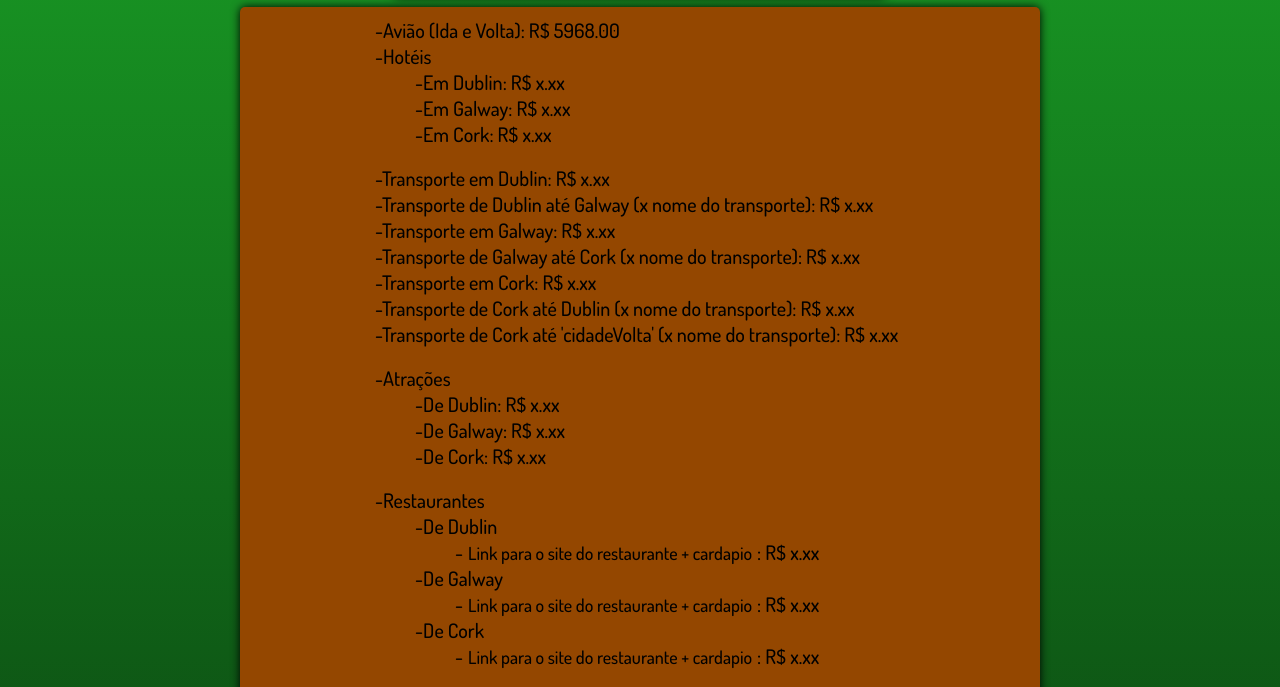
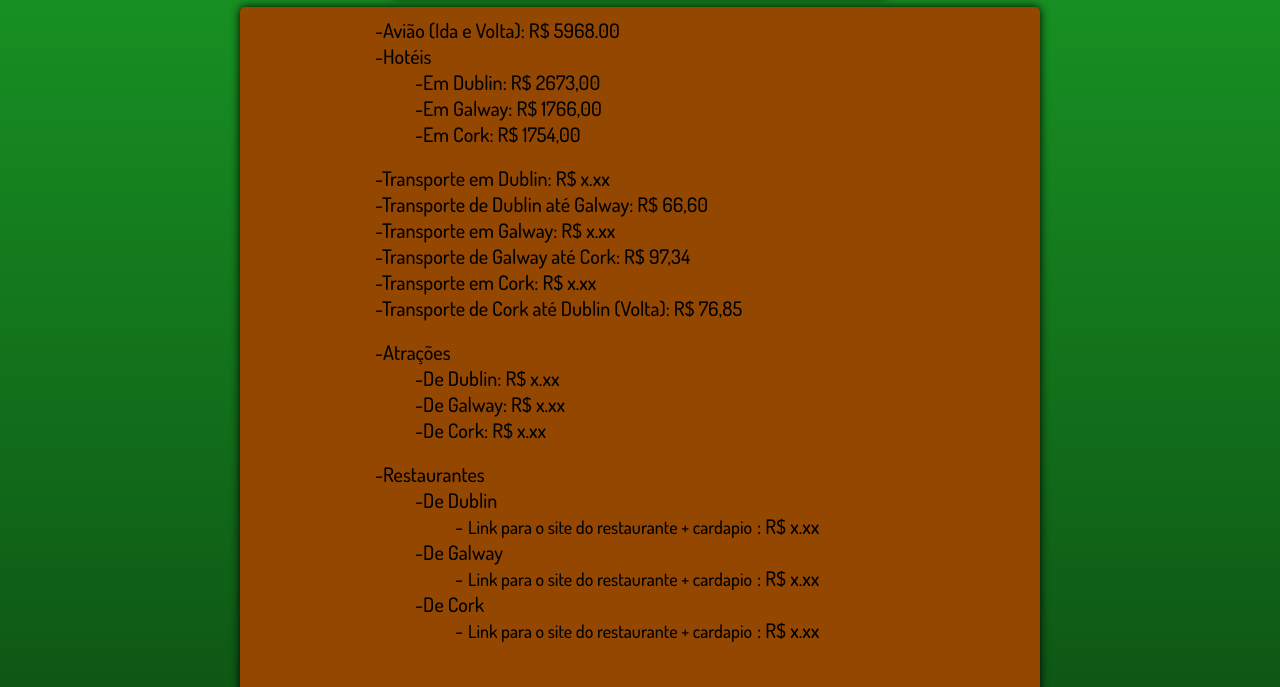
Before and after one commit to GuisoBiso67/Trabalho-de-Geografia, a plain HTML site: page pt-br/paginas/prices.html in a window 1280 px wide. Shown: the part 54-741 px from the top of the page. Drawn offline with Linux system fonts and the light colour scheme; a web font is replaced by a local one.

Commit message:
coloquei alguns valores na parte dos preços

```diff
--- a/pt-br/paginas/prices.html
+++ b/pt-br/paginas/prices.html
@@ -18,19 +18,18 @@
             <li id="init">Avião (Ida e Volta): R$ 5968.00</li>
             <li>Hotéis</li>
                 <ul type="none">
-                    <li>Em Dublin: R$ x.xx</li>
-                    <li>Em Galway: R$ x.xx</li>
-                    <li>Em Cork: R$ x.xx</li>
+                    <li>Em Dublin: R$ 2673,00</li>
+                    <li>Em Galway: R$ 1766,00</li>
+                    <li>Em Cork: R$ 1754,00</li>
                 </ul>
             <br>
             <li>Transporte em Dublin: R$ x.xx</li>
-            <li>Transporte de Dublin até Galway (x nome do transporte): R$ x.xx</li>
+            <li>Transporte de Dublin até Galway: R$ 66,60</li>
             <li>Transporte em Galway: R$ x.xx</li>
-            <li>Transporte de Galway até Cork (x nome do transporte): R$ x.xx</li>
+            <li>Transporte de Galway até Cork: R$ 97,34</li>
             <li>Transporte em Cork: R$ x.xx</li>
-            <li>Transporte de Cork até Dublin (x nome do transporte): R$ x.xx</li>
 
-            <li>Transporte de Cork até 'cidadeVolta' (x nome do transporte): R$ x.xx</li>
+            <li>Transporte de Cork até Dublin (Volta): R$ 76,85</li>
             <br>
             <li>Atrações</li>
                 <ul type="none">
```
Also changed, not shown: pt-br/paginas/irlanda.html (+3 -2 lines).
